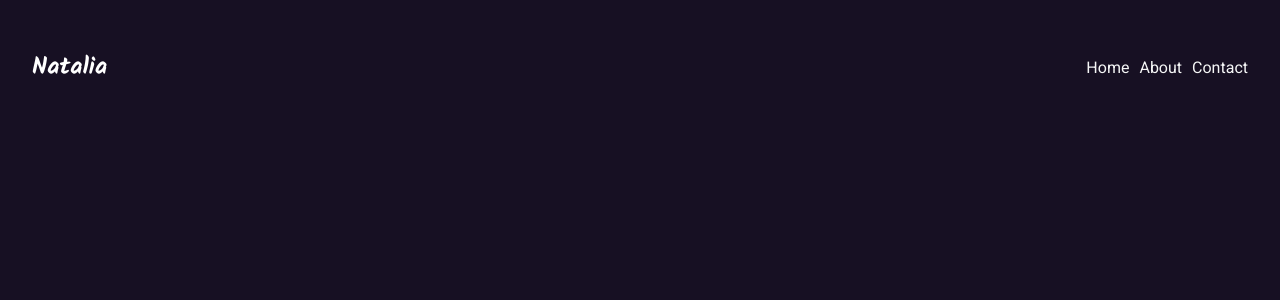
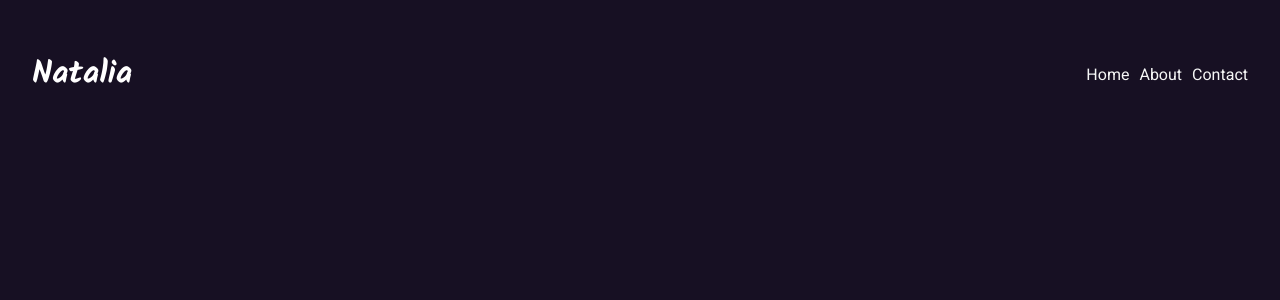
Before and after one commit to NOBarbosa/portfolio, a React (Vite) app: page / in a window 1280 px wide. Shown: the top 300 px of the page. Built offline with nearby package versions, Linux system fonts and the light colour scheme.

Commit message:
feat: links

```diff
--- a/src/components/Header/Header.tsx
+++ b/src/components/Header/Header.tsx
@@ -16,9 +16,15 @@
       <img src={open ? Close : Menu} alt="Menu icon" onClick={openMenu} />
       <div className={open ? s.active : s.closed}>
         <ul>
-          <li>Home</li>
-          <li>About</li>
-          <li>Contact</li>
+          <li>
+            <a href="#">Home</a>
+          </li>
+          <li>
+            <a href="#">About</a>
+          </li>
+          <li>
+            <a href="#">Contact</a>
+          </li>
         </ul>
       </div>
     </header>
--- a/src/components/Header/header.module.scss
+++ b/src/components/Header/header.module.scss
@@ -6,6 +6,7 @@
   h2 {
     color: white;
     font-family: "Kalam", cursive;
+    font-size: 3.2rem;
   }
   ul {
     display: flex;
@@ -15,6 +16,10 @@
 
     li {
       list-style-type: none;
+      cursor: pointer;
+    }
+    li:hover {
+      font-weight: bold;
     }
   }
   img {
--- a/src/styles/index.css
+++ b/src/styles/index.css
@@ -56,3 +56,11 @@
   line-height: 3.2rem;
   font-weight: 600;
 }
+
+a{
+  text-decoration: none;
+  color: var(--text-primary);
+}
+a:active{
+  font-weight: bold;
+}
```
